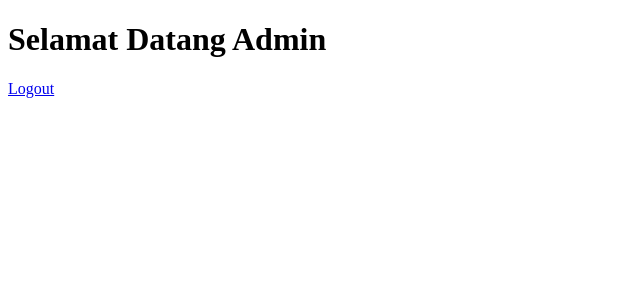
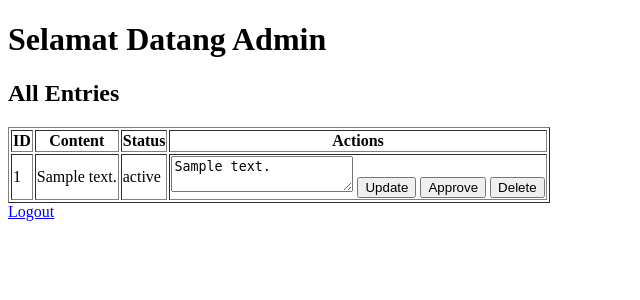
Before and after one commit to Thoru213/UAS-BBP, a PHP site: page /admin.php in a window 1280 px wide. Shown: the top 300 px of the page, without its empty margins (0-640 px from the left). Run offline with PHP 8.4, Linux system fonts and the light colour scheme; tables that the repository leaves empty or names only in its code hold one stand-in row (values such as "Sample post").

Commit message:
Ini user admin

```diff
--- a/ProjectBBP/admin.php
+++ b/ProjectBBP/admin.php
@@ -1,3 +1,23 @@
+<?php
+require 'config.php';
+
+if ($_SERVER['REQUEST_METHOD'] === 'POST') {
+    if (isset($_POST['delete'])) {
+        $id = (int)$_POST['id'];
+        $mysqli->query("DELETE FROM antrian WHERE id = $id");
+    } elseif (isset($_POST['update'])) {
+        $id = (int)$_POST['id'];
+        $content = $mysqli->real_escape_string($_POST['content']);
+        $mysqli->query("UPDATE antrian SET content = '$content' WHERE id = $id");
+    } elseif (isset($_POST['approve'])) {
+        $id = (int)$_POST['id'];
+        $mysqli->query("UPDATE antrian SET status = 'approved' WHERE id = $id");
+    }
+}
+
+$hasil = $mysqli -> query("SELECT * FROM antrian");
+?>
+
 <!DOCTYPE html>
 <html lang="en">
 <head>
@@ -7,6 +27,40 @@
 </head>
 <body>
     <h1>Selamat Datang Admin</h1>
-    <a href="login.php">Logout</a>
+
+    <h2>All Entries</h2>
+    <table border="1">
+        <tr>
+            <th>ID</th>
+            <th>Content</th>
+            <th>Status</th>
+            <th>Actions</th>
+        </tr>
+        <?php while ($row = $hasil->fetch_assoc()): ?>
+            <tr>
+                <td><?= $row['id'] ?></td>
+                <td><?= $row['content'] ?></td>
+                <td><?= $row['status'] ?></td>
+                <td>
+                    <form method="POST" style="display:inline;">
+                        <input type="hidden" name="id" value="<?= $row['id'] ?>">
+                        <textarea name="content"><?= $row['content'] ?></textarea>
+                        <button type="submit" name="update">Update</button>
+                    </form>
+                    <form method="POST" style="display:inline;">
+                        <input type="hidden" name="id" value="<?= $row['id'] ?>">
+                        <button type="submit" name="approve">Approve</button>
+                    </form>
+                    <form method="POST" style="display:inline;">
+                        <input type="hidden" name="id" value="<?= $row['id'] ?>">
+                        <button type="submit" name="delete">Delete</button>
+                    </form>
+                </td>
+            </tr>
+        <?php endwhile; ?>
+    </table>
+
+
+    <a href="index.php">Logout</a>
 </body>
 </html>
--- /dev/null
+++ b/ProjectBBP/config.php
@@ -0,0 +1,12 @@
+<?php
+$databaseHost = 'localhost';
+$databaseName = 'cobauas';
+$databaseUsername = 'root';
+$databasePasword = '';
+
+$mysqli = mysqli_connect($databaseHost, $databaseUsername, $databasePasword, $databaseName);
+
+if (!$mysqli) {
+    die("Connection failed: " . mysqli_connect_error());
+}
+?>
```
Also changed, not shown: ProjectBBP/user.php (+33 -1 lines).
